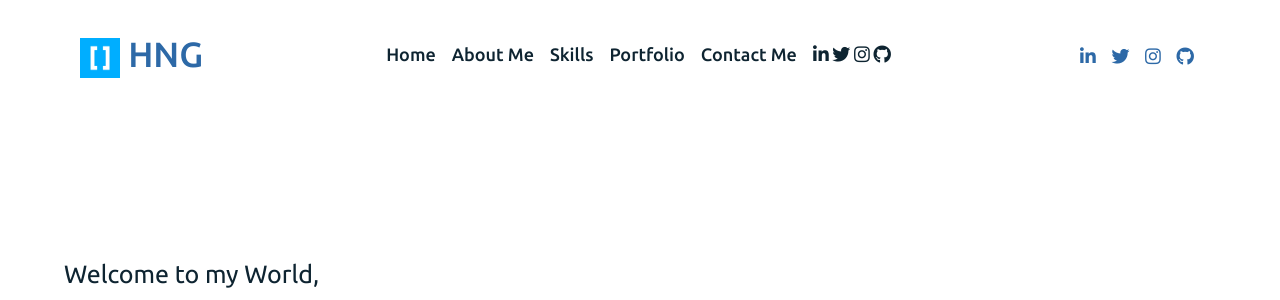
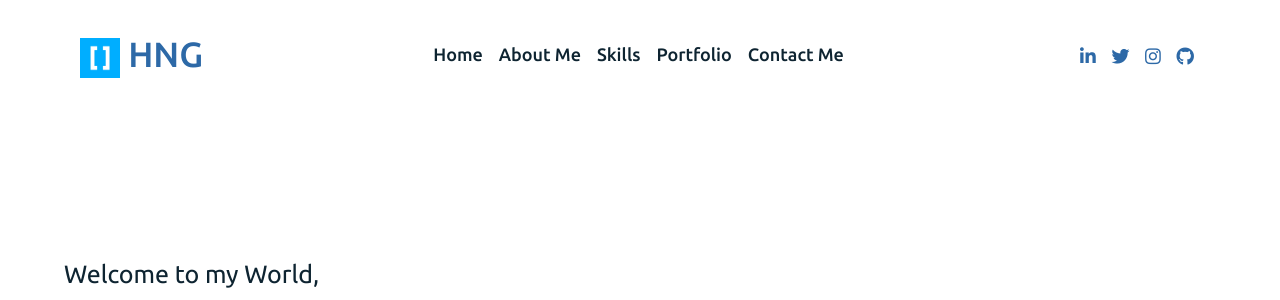
Before and after one commit to Faruqt/Hng-stage2-Resume-page, a Django app: page / in a window 1280 px wide. Shown: the top 300 px of the page. Run offline with Django 3.2, Linux system fonts and the light colour scheme; some libraries are stand-ins or nearby versions.

```diff
--- a/templates/resume.html
+++ b/templates/resume.html
@@ -48,12 +48,6 @@
                 <li><a href="#skills">Skills</a></li>
                 <li><a href="#portfolio">Portfolio</a></li>
                 <li><a href="#contact">Contact Me</a></li>
-                <li>
-                  <a href="https://www.linkedin.com/in/faruq-abdulsalam-b2847b160/"><i class="fab fa-linkedin-in"></i></a>
-                  <a href="https://twitter.com/_Ace_II/"><i class="fab fa-twitter"></i></a>
-                  <a href="https://www.instagram.com/faruq.t/"><i class="fab fa-instagram"></i></a>
-                  <a href="https://github.com/Faruqt"><i class="fab fa-github"></i></a>
-                </li>
                 <div class="cancel-btn">
                   <i class="fas fa-times"></i>
                 </div>
```
